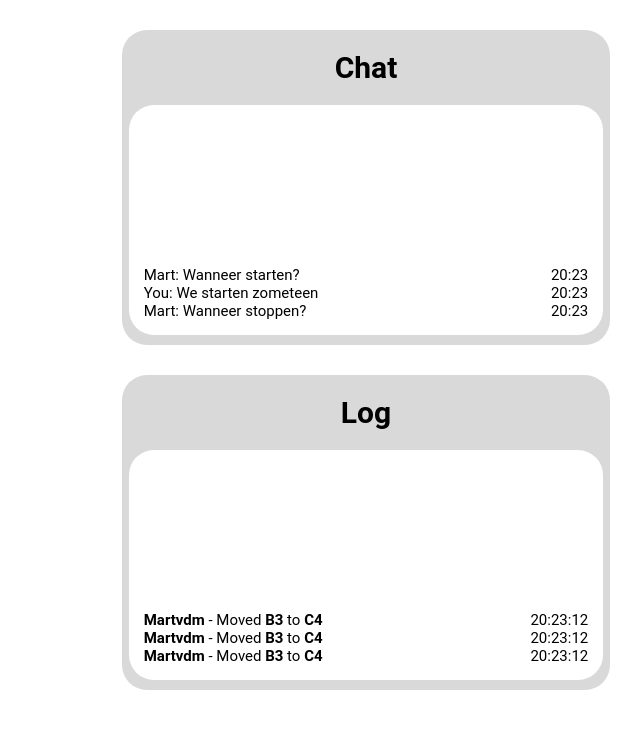
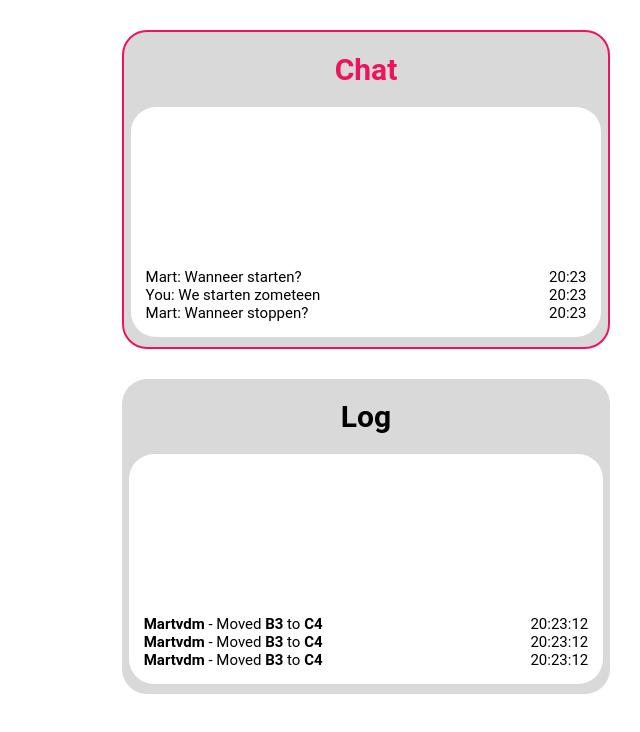
Before and after one commit to DanericNetwork/Dam-It-Front-end, a Vue app: page /game in a window 1280 px wide. Shown: the top 732 px of the page, without its empty margins (640-1280 px from the left). Built offline with nearby package versions, Linux system fonts and the light colour scheme.

Commit message:
feat: border around chat

```diff
--- a/src/components/Chat.vue
+++ b/src/components/Chat.vue
@@ -33,13 +33,14 @@ export default {
     background-color: #D9D9D9;
     border-radius: 25px;
     padding: 10px;
+    border: 2px solid #ed135d;
 }
 
 .chat-title {
     font-family: 'Roboto', sans-serif;
     font-size: 30px;
     font-weight: bold;
-    color: #000000;
+    color: #ed135d;
     margin: 10px 0 20px 0;
     padding: 0;
 }
@@ -61,7 +62,7 @@ export default {
     font-family: 'Roboto', sans-serif;
     font-size: 15px;
     font-weight: normal;
-    color: #000000;
+    color: #000;
     margin: 0;
     padding: 0;
     width: 100%;
```
